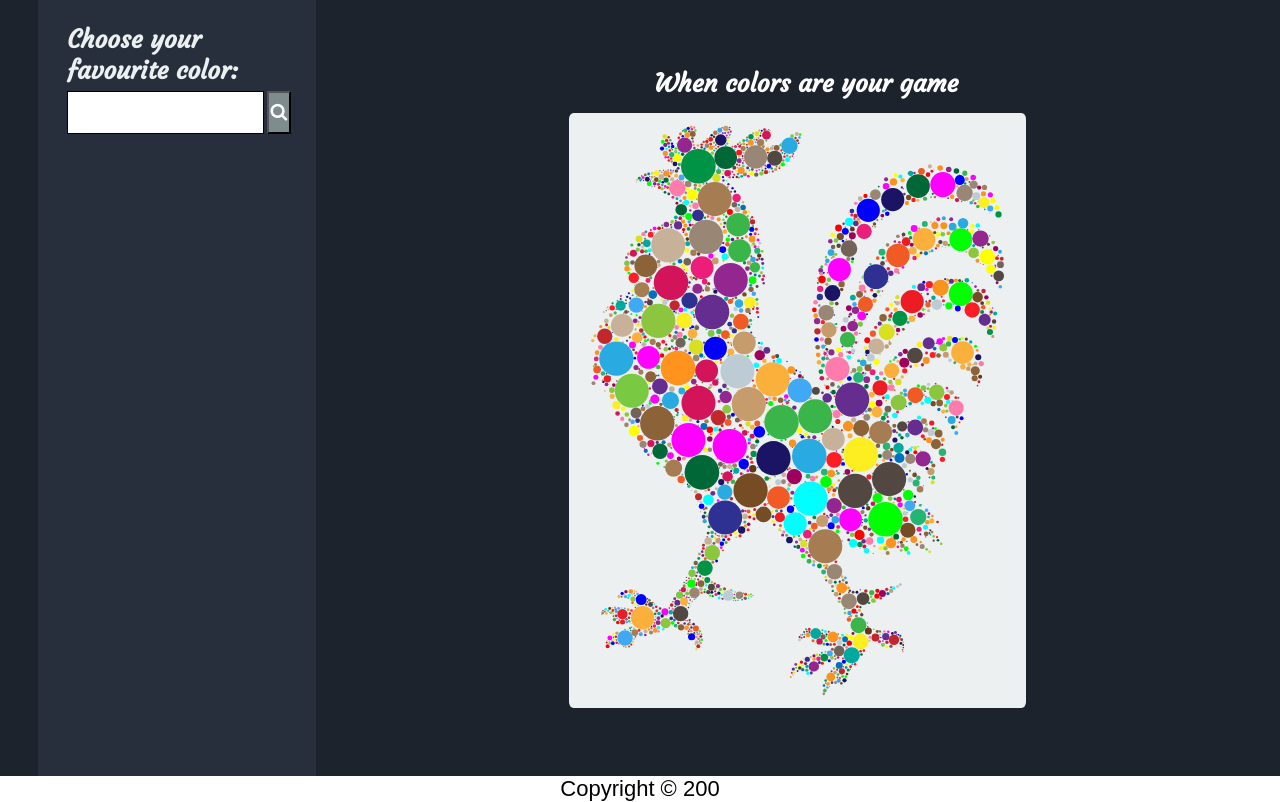
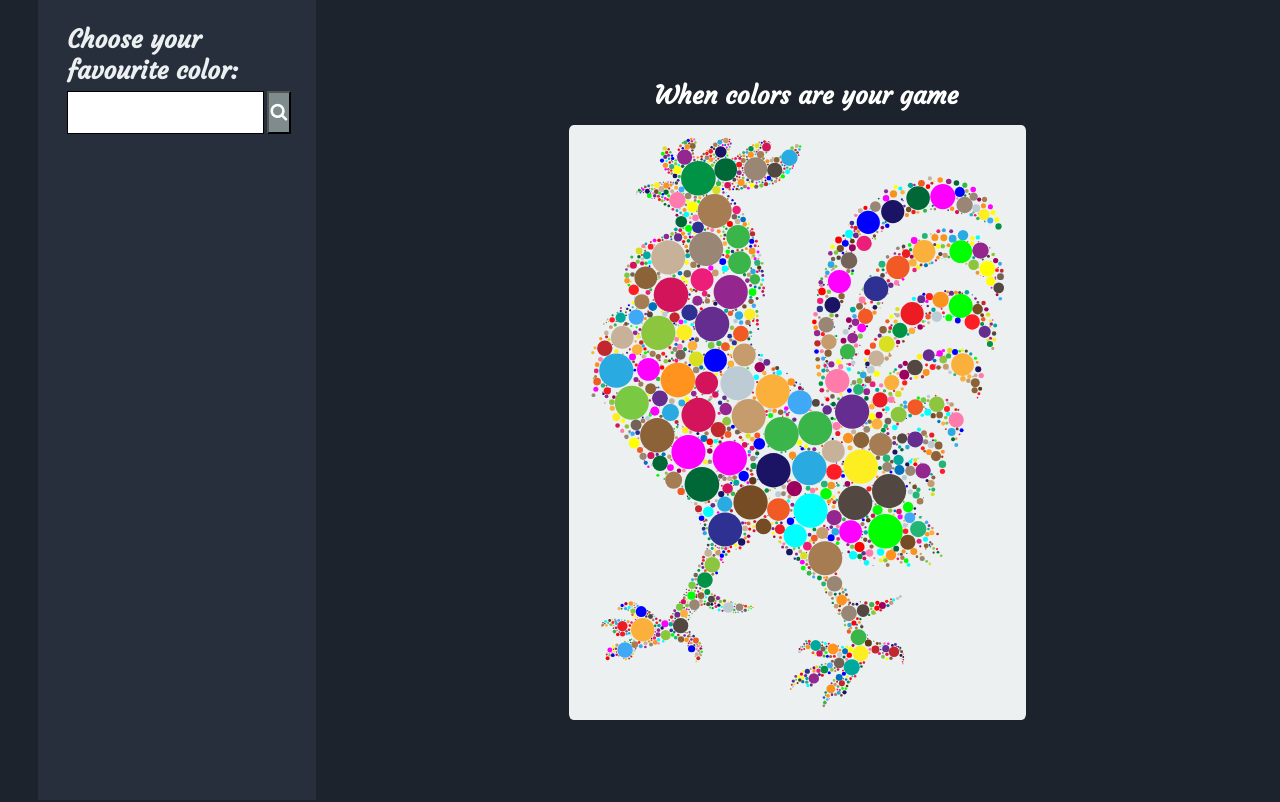
Before and after one commit to Walidmash/200Palette, a website: page public/index.html in a window 1280 px wide. Drawn offline with Linux system fonts and the light colour scheme.

Commit message:
edit side bar height and remove footer from html

```diff
--- a/public/css/style.css
+++ b/public/css/style.css
@@ -36,7 +36,7 @@ h4 {
     display: flex;
     margin-left: 3%;
     flex-direction: row-reverse;
-    height: 97vh;
+    height: 100vh;
     width: 95%;
 }
 
--- a/public/index.html
+++ b/public/index.html
@@ -2520,9 +2520,6 @@
             </ul>
         </div>
     </div>
-    <footer>
-        <p> Copyright &copy; <span>200</span></p>
-    </footer>
     <script src="js/index.js"></script>
 </body>
 
```
